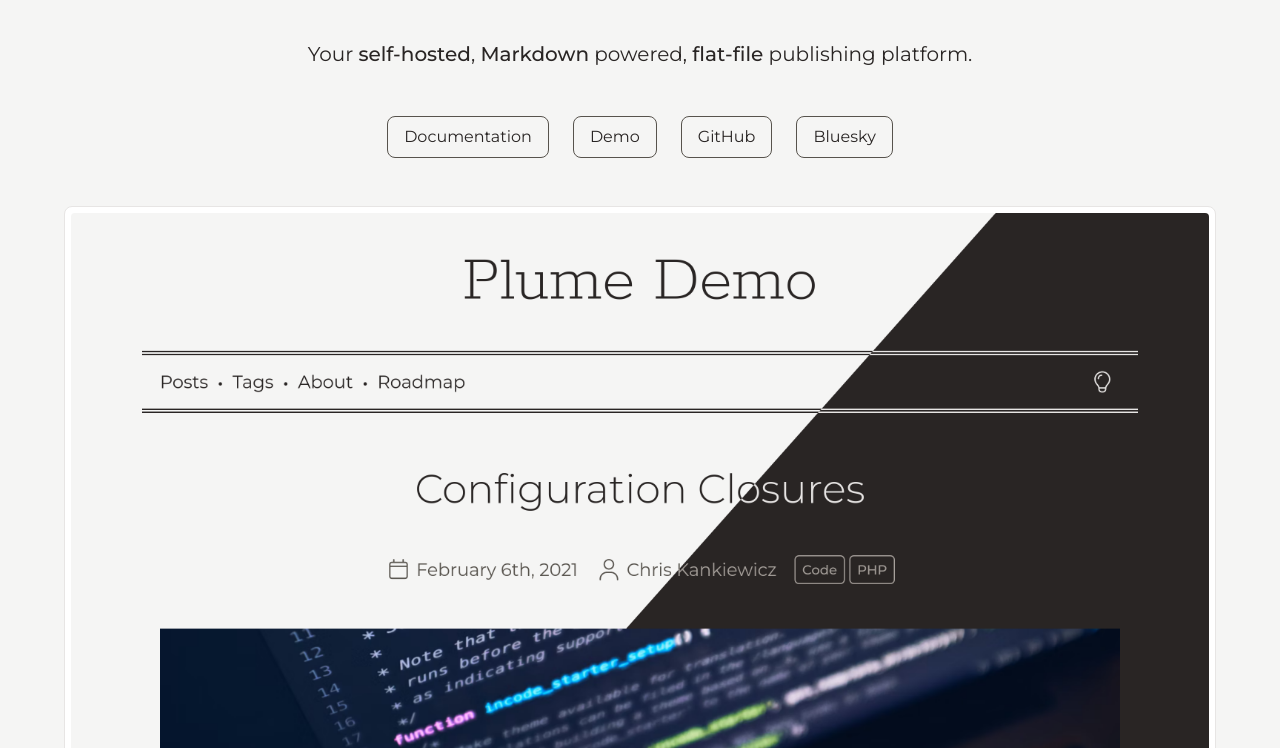
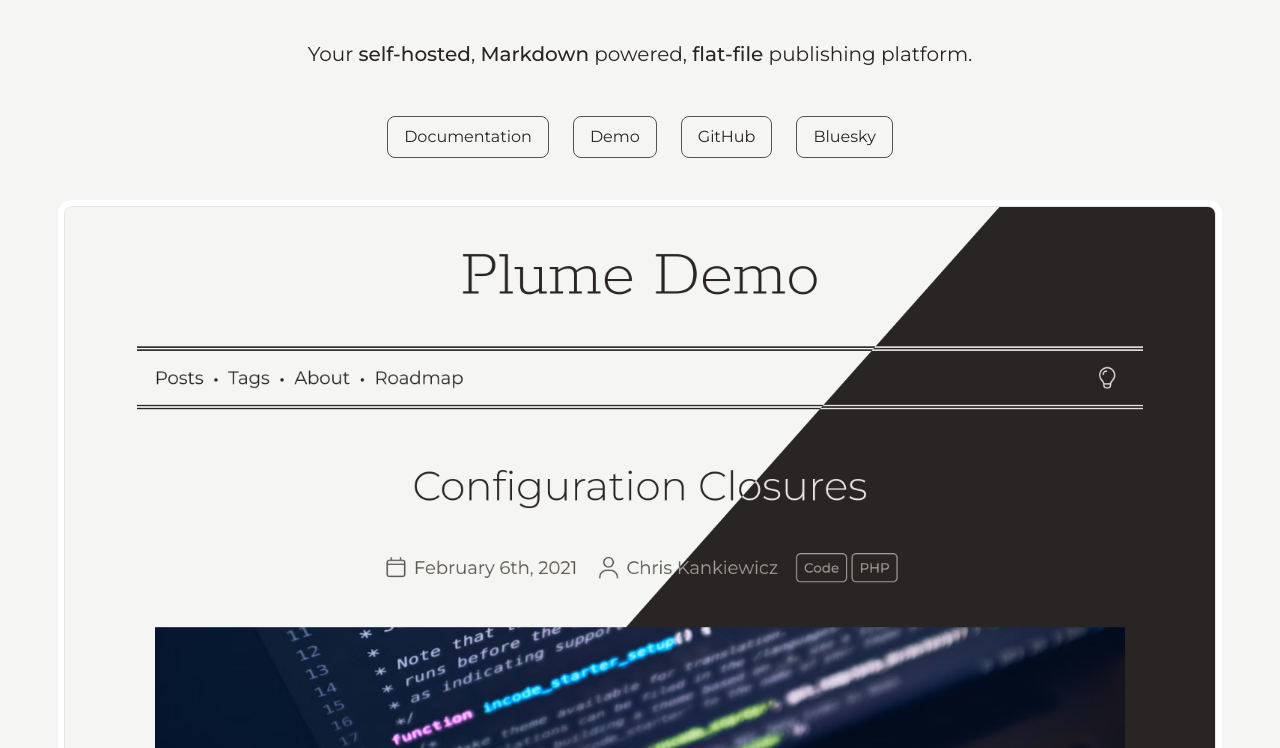
Before and after one commit to PHLAK/plume.pub, a website built with Vite: page index.html in a window 1280 px wide. Shown: the part 204-952 px from the top of the page. Built offline with nearby package versions, Linux system fonts and the light colour scheme.

Commit message:
Updated screenshot styling

```diff
--- a/index.html
+++ b/index.html
@@ -58,7 +58,7 @@
             </div>
         </div>
 
-        <div class="bg-white border border-stone-200 rounded-lg overflow-hidden p-1.5 dark:bg-stone-700 dark:border-stone-700">
+        <div class="bg-white border border-stone-200 outline-6 outline-white rounded-lg overflow-hidden dark:border-stone-600 dark:outline-stone-700">
             <img src="/images/screenshot.png" alt="Plume screenshot" class="max-w-full rounded border-s-stone-600">
         </div>
 
```
